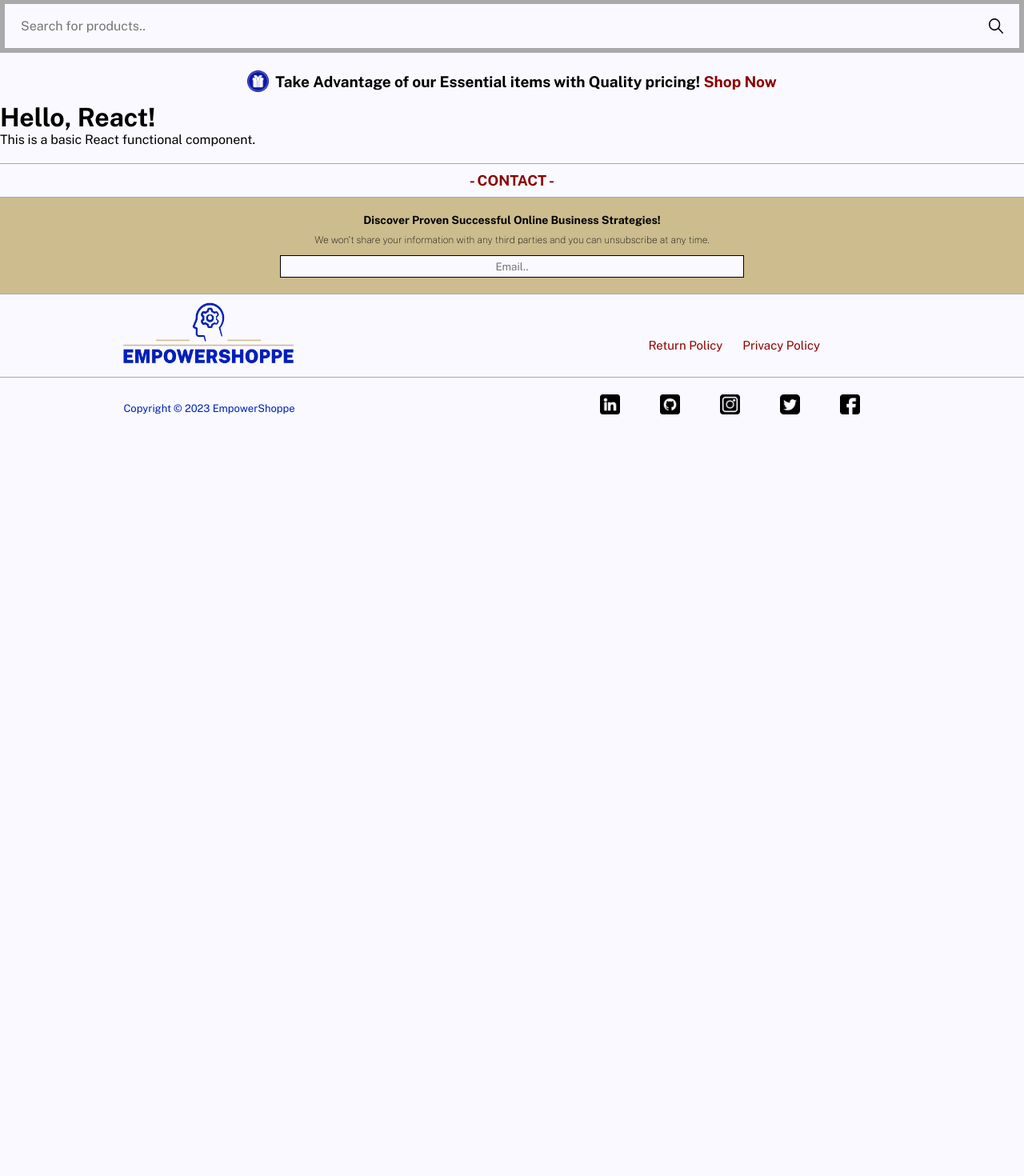
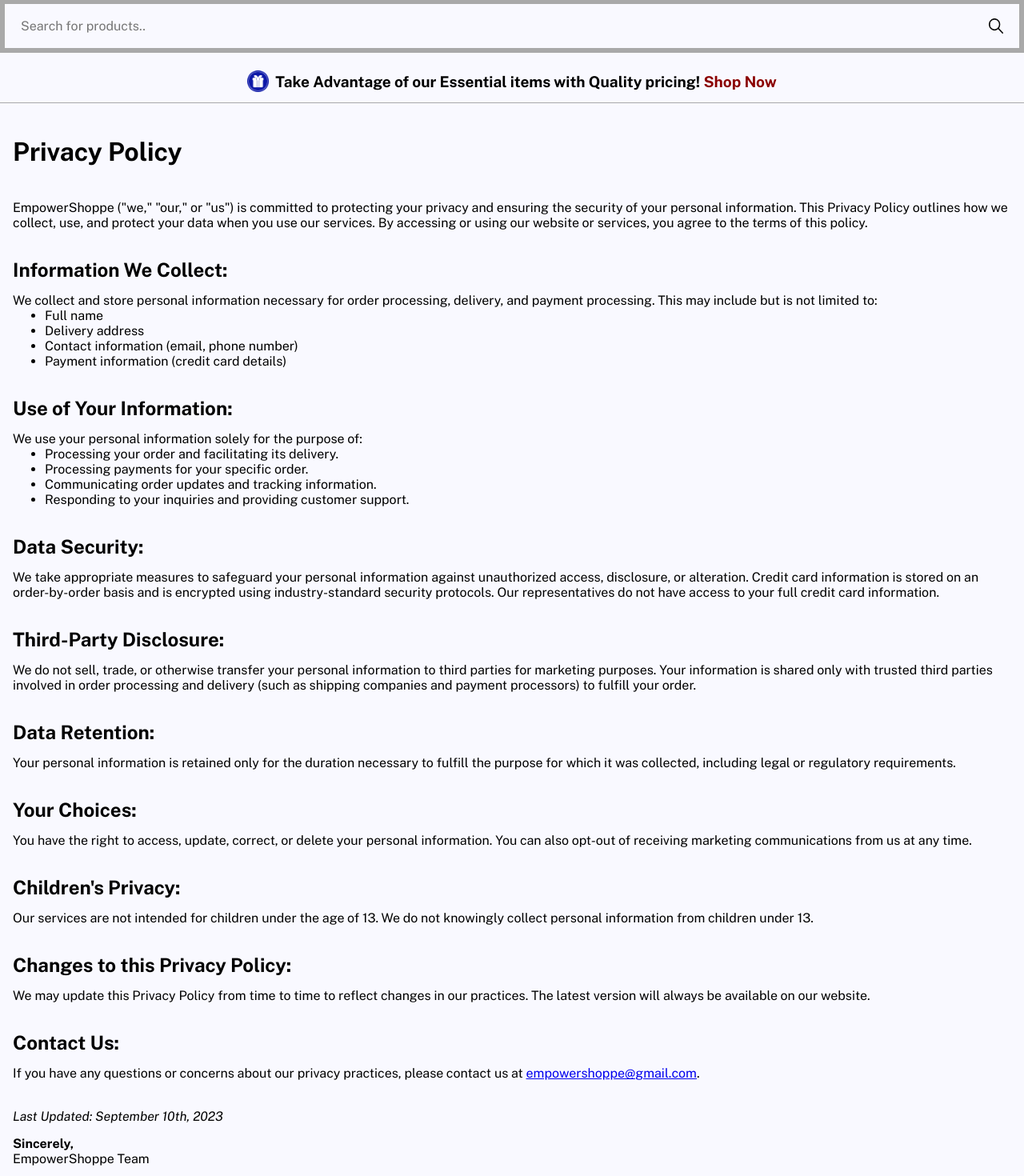
Before and after one commit to Deshane-McKenzie/empowershoppe-client, a React (Create React App) app: page /privacy-policy in a window 1280 px wide. Shown: the part 180-1650 px from the top of the page at 80% size. Before the commit the page ends 800 px from the top, so only its background shows below. Built offline with nearby package versions, Linux system fonts and the light colour scheme.

Commit message:
completed privacy policy for mobile view, and also made minor adjustments to the header border, as well as added the html for the return policy. updated comments.

```diff
--- a/src/components/Footer/Footer.scss
+++ b/src/components/Footer/Footer.scss
@@ -1,7 +1,10 @@
 @use '../../styles/mixins' as *;
 @use '../../styles/variables' as *;
 
-
+/*
+* The styling for the footer of the website that is universal
+* accross all pages for mobile/tablet/desktop screen sizes
+*/
 
 .footer {
 
--- a/src/components/Header/Header.scss
+++ b/src/components/Header/Header.scss
@@ -2,7 +2,7 @@
 @use '../../styles/variables' as *;
 
 /*
-* The styling for the header of the website that will be universal
+* The styling for the header of the website that is universal
 * accross all pages for mobile/tablet/desktop screen sizes
 */
 
@@ -196,6 +196,7 @@
 
                 &-wrapper {
                     padding: 10px 16px 13px;
+                    border-bottom: 1px solid darkgrey;
 
                         @include tablet {
                             padding: 10px 64px 13px;
--- a/src/components/PrivacyPolicy/PrivacyPolicy.js
+++ b/src/components/PrivacyPolicy/PrivacyPolicy.js
@@ -1,12 +1,56 @@
-
+import './PrivacyPolicy.scss';
 
 
 function PrivacyPolicy() {
     return (
-      <div>
-        <h1>Hello, React!</h1>
-        <p>This is a basic React functional component.</p>
+      <>
+      <div className="privacy__container">
+        <h1 className="privacy__title">Privacy Policy</h1>
+          <p className="privacy">EmpowerShoppe ("we," "our," or "us") is committed to protecting your privacy and ensuring the security of your personal information. This Privacy Policy outlines how we collect, use, and protect your data when you use our services. By accessing or using our website or services, you agree to the terms of this policy.</p>
+
+            <h2 className="privacy__subtitle">Information We Collect:</h2>
+              <p>We collect and store personal information necessary for order processing, delivery, and payment processing. This may include but is not limited to:</p>
+            <ul>
+              <li>Full name</li>
+              <li>Delivery address</li>
+              <li>Contact information (email, phone number)</li>
+              <li>Payment information (credit card details)</li>
+            </ul>
+
+            <h2 className="privacy__subtitle-use">Use of Your Information:</h2>
+              <p>We use your personal information solely for the purpose of:</p>
+            <ul>
+              <li>Processing your order and facilitating its delivery.</li>
+              <li>Processing payments for your specific order.</li>
+              <li>Communicating order updates and tracking information.</li>
+              <li>Responding to your inquiries and providing customer support.</li>
+            </ul>
+
+            <h2 className="privacy__subtitle-security">Data Security:</h2>
+              <p>We take appropriate measures to safeguard your personal information against unauthorized access, disclosure, or alteration. Credit card information is stored on an order-by-order basis and is encrypted using industry-standard security protocols. Our representatives do not have access to your full credit card information.</p>
+
+            <h2 className="privacy__subtitle-disclosure">Third-Party Disclosure:</h2>
+              <p>We do not sell, trade, or otherwise transfer your personal information to third parties for marketing purposes. Your information is shared only with trusted third parties involved in order processing and delivery (such as shipping companies and payment processors) to fulfill your order.</p>
+
+            <h2 className="privacy__subtitle-retention">Data Retention:</h2>
+              <p>Your personal information is retained only for the duration necessary to fulfill the purpose for which it was collected, including legal or regulatory requirements.</p>
+
+            <h2 className="privacy__subtitle-choices">Your Choices:</h2>
+              <p>You have the right to access, update, correct, or delete your personal information. You can also opt-out of receiving marketing communications from us at any time.</p>
+
+            <h2 className="privacy__subtitle-children">Children's Privacy:</h2>
+              <p>Our services are not intended for children under the age of 13. We do not knowingly collect personal information from children under 13.</p>
+
+            <h2 className="privacy__subtitle-changes">Changes to this Privacy Policy:</h2>
+              <p>We may update this Privacy Policy from time to time to reflect changes in our practices. The latest version will always be available on our website.</p>
+
+            <h2 className="privacy__subtitle-contact">Contact Us:</h2>
+              <p>If you have any questions or concerns about our privacy practices, please contact us at <a href="mailto:empowershoppe@gmail.com">empowershoppe@gmail.com</a>.</p>
+
+              <p className="privacy__updated"><em>Last Updated: September 10th, 2023</em></p>
+              <p><strong>Sincerely,</strong><br />EmpowerShoppe Team</p>
       </div>
+      </>
     );
   };
 
--- a/src/components/PrivacyPolicy/PrivacyPolicy.scss
+++ b/src/components/PrivacyPolicy/PrivacyPolicy.scss
@@ -0,0 +1,59 @@
+@use '../../styles/mixins' as *;
+@use '../../styles/variables' as *;
+
+/*
+* The styling for the privacy policy page of the website that is universal
+* accross all pages for mobile/tablet/desktop screen sizes
+*/
+
+
+.privacy {
+
+    &__container {
+        padding: 0 16px;
+    }
+
+    &__title {
+        margin: 42px 0;
+    }
+
+    &__subtitle {
+        padding: 35px 0 15px 0;
+
+            &-use {
+                padding: 35px 0 15px 0;
+            }
+
+            &-security {
+                padding: 35px 0 15px 0;
+            }
+
+            &-disclosure {
+                padding: 35px 0 15px 0;
+            }
+
+            &-retention {
+                padding: 35px 0 15px 0;
+            }
+
+            &-choices {
+                padding: 35px 0 15px 0;
+            }
+
+            &-children {
+                padding: 35px 0 15px 0;
+            }
+
+            &-changes {
+                padding: 35px 0 15px 0;
+            }
+
+            &-contact {
+                padding: 35px 0 15px 0;
+            }
+    }
+
+    &__updated {
+        padding: 35px 0 15px 0;
+    }
+}
--- a/src/components/ReturnPolicy/ReturnPolicy.js
+++ b/src/components/ReturnPolicy/ReturnPolicy.js
@@ -3,10 +3,48 @@
 
 function ReturnPolicy() {
     return (
+      <>
       <div>
-        <h1>Hello, React!</h1>
-        <p>This is a basic React functional component.</p>
+      <h1>RETURN POLICY</h1>
+        <p>At <strong>EmpowerShoppe</strong>, we are committed to providing you with quality products that enhance your experience. We understand that sometimes circumstances change, and we're here to ensure your satisfaction. Please review our return policy below for electronic and other physical items:</p>
+
+          <h2>1. 30-Day Return Window:</h2>
+            <p>You have up to 30 days from the date of purchase to initiate a return for eligible items.</p>
+
+          <h2>2. Eligibility for Returns:</h2>
+            <p>Returns are accepted under the following conditions:</p>
+            <ul>
+              <li>The item is damaged upon receiving.</li>
+              <li>The item breaks or malfunctions within the 30-day period.</li>
+              <li>You no longer want the item.</li>
+            </ul>
+
+          <h2>3. Return Process:</h2>
+            <p>To initiate a return, please follow these steps:</p>
+            <ul>
+              <li>Contact our customer support team within 30 days of your purchase to request a return authorization.</li>
+              <li>Our team will provide you with a return label and instructions for sending the item back to our warehouse at 324 Sample Street, Toronto, ON M9V 2B8.</li>
+            </ul>
+
+          <h2>4. Return Condition:</h2>
+            <p>Returned items must be in their original packaging and include all accessories, manuals, and any other components that were included with the purchase.</p>
+
+          <h2>5. Inspection and Processing:</h2>
+            <p>Once the returned item is received at our warehouse, it will be inspected to ensure it meets the return eligibility criteria. We will then process your return and issue the appropriate refund or replacement.</p>
+
+          <h2>6. Refund Options:</h2>
+            <p>Refunds will be processed using the same payment method used for the original purchase. Please allow 7-10 business days for the refund to be reflected in your account.</p>
+
+          <h2>7. Exceptions:</h2>
+            <p>Refunds will not be provided for returned items after the 30-day return window has passed.</p>
+
+          <h2>8. Contact Us:</h2>
+            <p>If you have any questions or concerns about our return policy, please feel free to reach out to our customer support team at <a href="mailto:empowershoppe@gmail.com">empowershoppe@gmail.com</a>.</p>
+
+            <p><em><strong>At EmpowerShoppe</strong>, we value your satisfaction and are dedicated to making your shopping experience as smooth as possible. Thank you for choosing us for your electronic and physical item needs.</em></p>
+            <p><strong>Sincerely,</strong><br />EmpowerShoppe Team</p>
       </div>
+      </>
     );
   };
 
```
Also changed, not shown: src/components/ReturnPolicy/ReturnPolicy.scss (+7 -0 lines).
